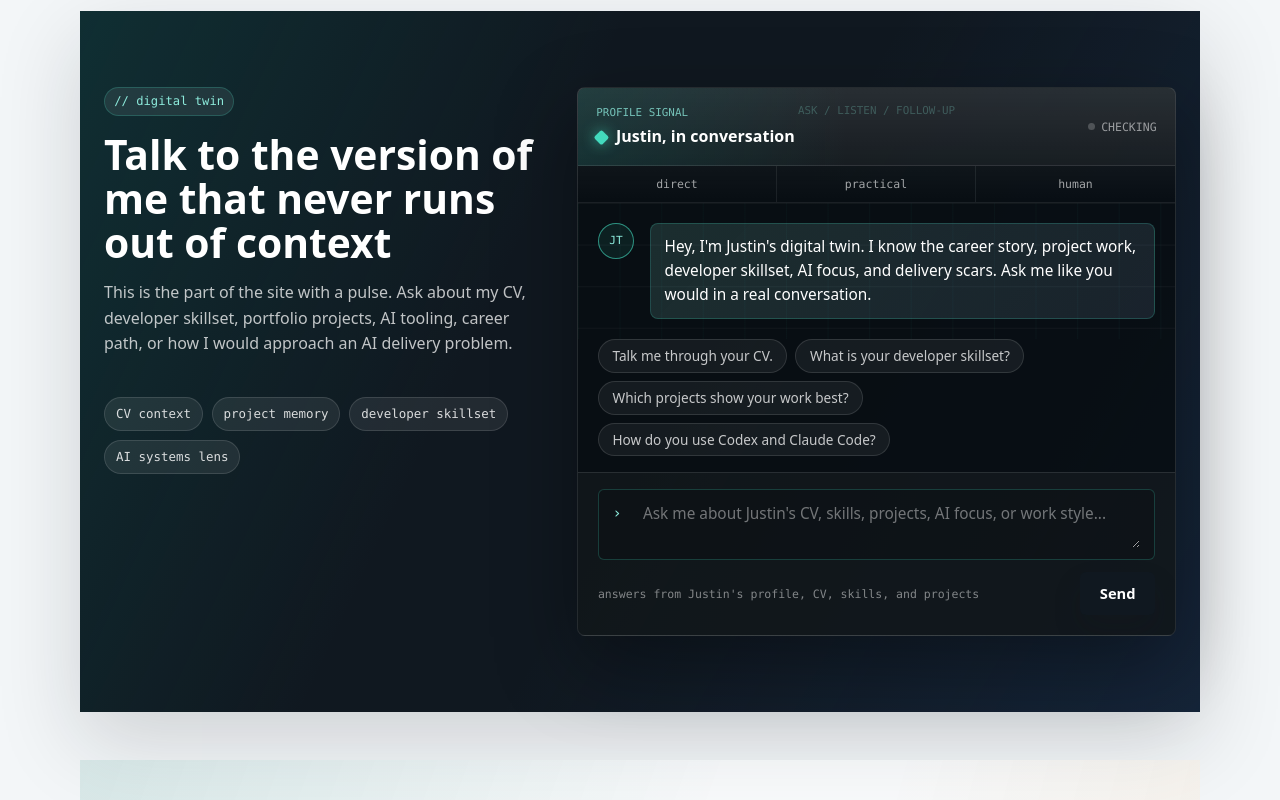
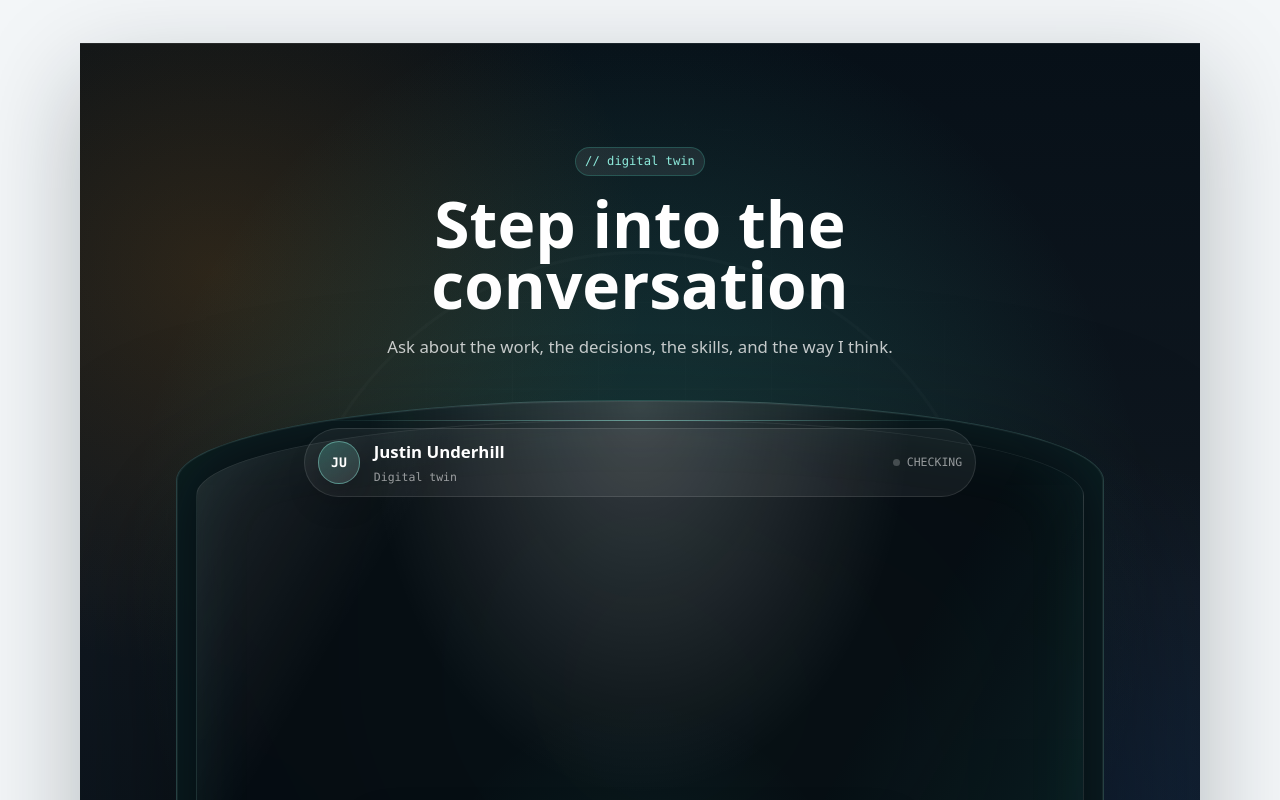
Before and after one commit to justinunderhill/digitalcv, a Next.js app: page / in a window 1280 px wide. Shown: the part 4000-4800 px from the top of the page. Built offline with nearby package versions, Linux system fonts and the light colour scheme; no server answers.

Commit message:
Redesign digital twin experience

```diff
--- a/app/components/digital-twin-chat.tsx
+++ b/app/components/digital-twin-chat.tsx
@@ -13,17 +13,16 @@ type Message = {
 type TwinMode = "checking" | "openai" | "fallback";
 
 const starterPrompts = [
-  "Talk me through your CV.",
-  "What is your developer skillset?",
-  "Which projects show your work best?",
-  "How do you use Codex and Claude Code?",
+  "Your story",
+  "Your builds",
+  "Your AI lens",
 ];
 
 const initialMessage: Message = {
   id: "intro",
   role: "assistant",
   content:
-    "Hey, I'm Justin's digital twin. I know the career story, project work, developer skillset, AI focus, and delivery scars. Ask me like you would in a real conversation.",
+    "Hey, I'm Justin. Ask me about the work, the projects, or how I think through AI and delivery.",
 };
 
 function makeId() {
@@ -144,22 +143,21 @@ export function DigitalTwinChat() {
     mode === "openai" ? "live" : mode === "fallback" ? "fallback" : "checking";
 
   return (
+    <div className="twin-orbital">
+      <div className="twin-screen-glow" aria-hidden="true" />
       <div className="twin-card">
         <div className="twin-head">
+          <span className="twin-head-avatar" aria-hidden="true">
+            JU
+          </span>
           <div className="twin-title-group">
-          <span className="twin-kicker">profile signal</span>
-          <span className="twin-head-title">Justin, in conversation</span>
+            <span className="twin-head-title">Justin Underhill</span>
+            <span className="twin-kicker">Digital twin</span>
           </div>
           <span className={`twin-mode is-${mode}`}>{modeLabel}</span>
         </div>
 
         {statusNote ? <p className="twin-warning">{statusNote}</p> : null}
-
-      <div className="twin-persona" aria-label="Digital twin persona">
-        <span>direct</span>
-        <span>practical</span>
-        <span>human</span>
-      </div>
 
         <div className="twin-messages" aria-live="polite" ref={scrollRef}>
           {messages.map((message) => (
@@ -208,28 +206,23 @@ export function DigitalTwinChat() {
             Ask Justin&apos;s digital twin
           </label>
           <div className="twin-input-wrap">
-          <span className="twin-input-prompt" aria-hidden="true">
-            ›
-          </span>
             <textarea
               id="twin-input"
               value={input}
               onChange={(event) => setInput(event.target.value)}
               onKeyDown={handleInputKeyDown}
-            placeholder="Ask me about Justin's CV, skills, projects, AI focus, or work style..."
+              placeholder="Ask Justin anything..."
               rows={2}
               disabled={isSending}
               maxLength={MAX_INPUT_LENGTH}
               required
             />
-        </div>
-        <div className="twin-form-row">
-          <span className="twin-form-hint">answers from Justin&apos;s profile, CV, skills, and projects</span>
             <button className="button button-primary" type="submit" disabled={isSending}>
               {isSending ? "Sending…" : "Send"}
             </button>
           </div>
         </form>
       </div>
+    </div>
   );
 }
--- a/app/globals.css
+++ b/app/globals.css
@@ -1142,29 +1142,66 @@ footer {
 /* ---------- Digital Twin chat ---------- */
 
 .twin-hub-section {
-  margin: 3rem -1.5rem;
-  padding: 4.75rem 1.5rem;
+  position: relative;
+  overflow: hidden;
+  min-height: 58rem;
+  display: grid;
+  align-items: center;
+  margin: 5rem -1.5rem;
+  padding: 6.5rem 1.5rem 7rem;
   border: 0;
   background:
-    linear-gradient(115deg, rgba(15, 118, 110, 0.24), transparent 38%),
-    linear-gradient(300deg, rgba(36, 79, 143, 0.22), transparent 46%),
-    #101820;
-  box-shadow: var(--shadow-lg);
+    radial-gradient(ellipse at 50% 46%, rgba(67, 217, 189, 0.22), transparent 32rem),
+    radial-gradient(ellipse at 12% 20%, rgba(200, 121, 18, 0.18), transparent 27rem),
+    radial-gradient(ellipse at 84% 72%, rgba(36, 79, 143, 0.3), transparent 30rem),
+    linear-gradient(180deg, #071018 0%, #101820 48%, #061018 100%);
+  box-shadow:
+    0 36px 96px rgba(16, 24, 32, 0.28),
+    0 -1px 0 rgba(255, 255, 255, 0.08) inset,
+    0 1px 0 rgba(255, 255, 255, 0.08) inset;
+}
+
+.twin-hub-section::before {
+  content: "";
+  position: absolute;
+  inset: 0;
+  background:
+    radial-gradient(ellipse at center, transparent 0 22rem, rgba(255, 255, 255, 0.06) 22.1rem 22.2rem, transparent 22.3rem),
+    radial-gradient(ellipse at center, transparent 0 30rem, rgba(255, 255, 255, 0.035) 30.1rem 30.2rem, transparent 30.3rem),
+    linear-gradient(rgba(255, 255, 255, 0.035) 1px, transparent 1px),
+    linear-gradient(90deg, rgba(255, 255, 255, 0.028) 1px, transparent 1px);
+  background-size: 100% 100%, 100% 100%, 5.4rem 5.4rem, 5.4rem 5.4rem;
+  mask-image: radial-gradient(ellipse at center, rgba(0, 0, 0, 0.94), transparent 72%);
+  pointer-events: none;
+}
+
+.twin-hub-section::after {
+  content: "";
+  position: absolute;
+  inset: auto 0 0;
+  height: 8rem;
+  background: linear-gradient(180deg, transparent, rgba(16, 24, 32, 0.38));
+  pointer-events: none;
 }
 
 .twin-hub {
+  position: relative;
+  z-index: 1;
   max-width: var(--container);
-  display: grid;
-  grid-template-columns: minmax(17rem, 0.72fr) minmax(0, 1fr);
-  gap: 2.6rem;
-  align-items: start;
+  width: 100%;
+  margin: 0 auto;
+  display: grid;
+  justify-items: center;
+  gap: 2.4rem;
 }
 
 .twin-hub-copy {
-  position: sticky;
-  top: 5.75rem;
-  display: grid;
-  gap: 1rem;
+  position: relative;
+  display: grid;
+  justify-items: center;
+  gap: 1.15rem;
+  max-width: 48rem;
+  text-align: center;
 }
 
 .twin-hub-copy .label {
@@ -1178,101 +1215,133 @@ footer {
 .twin-hub-copy h2 {
   margin-bottom: 0;
   color: #ffffff;
-  font-size: 2.55rem;
-  line-height: 1.08;
+  font-size: 4rem;
+  line-height: 0.95;
+  text-wrap: balance;
 }
 
 .twin-hub-copy p {
-  max-width: 30rem;
-  color: rgba(255, 255, 255, 0.74);
-}
-
-.twin-hub-rail {
+  max-width: 34rem;
+  color: rgba(255, 255, 255, 0.78);
+  font-size: 1.05rem;
+}
+
+.twin-orbital {
+  position: relative;
+  width: min(100%, 58rem);
+  display: grid;
+  place-items: center;
+  isolation: isolate;
+}
+
+.twin-screen-glow {
+  position: absolute;
+  inset: -3.8rem 2rem;
+  z-index: -1;
+  border-radius: 50%;
+  background:
+    radial-gradient(ellipse at center, rgba(67, 217, 189, 0.32), transparent 58%),
+    radial-gradient(ellipse at 70% 45%, rgba(200, 121, 18, 0.16), transparent 40%);
+  filter: blur(18px);
+  animation: twin-orbit-breathe 6s ease-in-out infinite;
+  pointer-events: none;
+}
+
+.twin-card {
+  position: relative;
+  overflow: hidden;
+  width: 100%;
+  min-height: 42rem;
   display: flex;
-  flex-wrap: wrap;
-  gap: 0.55rem;
-  margin-top: 0.5rem;
-}
-
-.twin-hub-rail span {
-  width: fit-content;
-  border: 1px solid rgba(255, 255, 255, 0.12);
+  flex-direction: column;
+  border: 1px solid rgba(141, 235, 220, 0.24);
+  border-radius: 48% / 12%;
+  background:
+    radial-gradient(ellipse at 50% 0%, rgba(255, 255, 255, 0.2), transparent 17rem),
+    radial-gradient(ellipse at 50% 100%, rgba(67, 217, 189, 0.11), transparent 16rem),
+    rgba(6, 12, 17, 0.94);
+  box-shadow:
+    0 56px 150px rgba(0, 0, 0, 0.5),
+    0 0 0 1px rgba(255, 255, 255, 0.06) inset,
+    0 0 80px rgba(67, 217, 189, 0.12) inset;
+  backdrop-filter: blur(20px);
+}
+
+.twin-card::before {
+  content: "";
+  position: absolute;
+  inset: 1.2rem;
+  border: 1px solid rgba(255, 255, 255, 0.09);
+  border-radius: 48% / 12%;
+  background:
+    linear-gradient(120deg, rgba(255, 255, 255, 0.12), transparent 22%),
+    linear-gradient(300deg, rgba(67, 217, 189, 0.12), transparent 34%);
+  opacity: 0.88;
+  pointer-events: none;
+}
+
+.twin-card::after {
+  content: "";
+  position: absolute;
+  left: 14%;
+  right: 14%;
+  top: 1.2rem;
+  height: 1px;
+  background: linear-gradient(90deg, transparent, rgba(141, 235, 220, 0.72), transparent);
+  opacity: 0.7;
+  pointer-events: none;
+}
+
+.twin-head {
+  position: relative;
+  z-index: 1;
+  display: grid;
+  grid-template-columns: auto 1fr auto;
+  align-items: center;
+  gap: 0.85rem;
+  width: min(100% - 8rem, 42rem);
+  margin: 1.7rem auto 0;
+  border: 1px solid rgba(255, 255, 255, 0.11);
   border-radius: 999px;
-  background: rgba(255, 255, 255, 0.08);
-  color: rgba(255, 255, 255, 0.84);
-  font-family: var(--font-mono);
-  font-size: 0.78rem;
-  letter-spacing: 0;
-  padding: 0.38rem 0.68rem;
-}
-
-.twin-card {
-  position: relative;
-  overflow: hidden;
-  border: 1px solid rgba(255, 255, 255, 0.12);
-  border-radius: var(--radius);
-  background:
-    linear-gradient(180deg, rgba(255, 255, 255, 0.1), transparent 7rem),
-    rgba(7, 13, 18, 0.88);
-  box-shadow: 0 28px 80px rgba(0, 0, 0, 0.36);
-}
-
-.twin-card::before {
-  content: "ASK / LISTEN / FOLLOW-UP";
-  position: absolute;
-  top: 0.85rem;
-  left: 50%;
-  color: rgba(141, 235, 220, 0.26);
-  font-family: var(--font-mono);
-  font-size: 0.68rem;
-  letter-spacing: 0;
-  transform: translateX(-50%);
-  pointer-events: none;
-}
-
-.twin-head {
-  display: flex;
-  align-items: center;
-  justify-content: space-between;
-  gap: 1rem;
-  border-bottom: 1px solid rgba(255, 255, 255, 0.1);
-  background:
-    linear-gradient(90deg, rgba(15, 118, 110, 0.22), transparent 45%),
-    rgba(255, 255, 255, 0.035);
-  padding: 1rem 1.15rem 0.95rem;
-}
-
-.twin-title-group {
-  display: grid;
-  gap: 0.18rem;
-}
-
-.twin-kicker {
-  color: rgba(141, 235, 220, 0.78);
-  font-family: var(--font-mono);
-  font-size: 0.68rem;
-  letter-spacing: 0;
-  text-transform: uppercase;
-}
-
-.twin-head-title {
+  background: rgba(255, 255, 255, 0.06);
+  padding: 0.62rem 0.8rem;
+}
+
+.twin-head-avatar {
+  width: 2.65rem;
+  height: 2.65rem;
   display: inline-flex;
   align-items: center;
-  gap: 0.55rem;
+  justify-content: center;
+  border: 1px solid rgba(141, 235, 220, 0.45);
+  border-radius: 50%;
+  background:
+    linear-gradient(145deg, rgba(67, 217, 189, 0.22), rgba(255, 255, 255, 0.08)),
+    rgba(255, 255, 255, 0.04);
   color: #ffffff;
-  font-size: 1rem;
+  font-family: var(--font-mono);
+  font-size: 0.82rem;
+  font-weight: 800;
+  box-shadow: 0 16px 32px rgba(0, 0, 0, 0.22);
+}
+
+.twin-title-group {
+  display: grid;
+  gap: 0.12rem;
+}
+
+.twin-kicker {
+  color: rgba(255, 255, 255, 0.56);
+  font-family: var(--font-mono);
+  font-size: 0.72rem;
+  letter-spacing: 0;
+}
+
+.twin-head-title {
+  color: #ffffff;
+  font-size: 1.05rem;
   font-weight: 700;
   letter-spacing: 0;
-}
-
-.twin-head-title::before {
-  content: "";
-  width: 0.68rem;
-  height: 0.68rem;
-  border-radius: 2px;
-  background: #43d9bd;
-  box-shadow: 0 0 14px rgba(67, 217, 189, 0.7);
-  transform: rotate(45deg);
 }
 
 .twin-mode {
@@ -1309,6 +1378,8 @@ footer {
 }
 
 .twin-warning {
+  position: relative;
+  z-index: 1;
   margin: 0;
   padding: 0.6rem 1.1rem;
   border-bottom: 1px solid rgba(200, 121, 18, 0.22);
@@ -1318,36 +1389,19 @@ footer {
   font-size: 0.78rem;
 }
 
-.twin-persona {
-  display: grid;
-  grid-template-columns: repeat(3, 1fr);
-  border-bottom: 1px solid rgba(255, 255, 255, 0.08);
-}
-
-.twin-persona span {
-  padding: 0.55rem 0.75rem;
-  border-right: 1px solid rgba(255, 255, 255, 0.08);
-  color: rgba(255, 255, 255, 0.62);
-  font-family: var(--font-mono);
-  font-size: 0.72rem;
-  letter-spacing: 0;
-  text-align: center;
-}
-
-.twin-persona span:last-child {
-  border-right: 0;
-}
-
 .twin-messages {
-  max-height: 26rem;
+  position: relative;
+  z-index: 1;
+  flex: 1;
+  min-height: 24rem;
+  max-height: 31rem;
   overflow-y: auto;
   display: grid;
-  gap: 0.9rem;
-  padding: 1.25rem;
-  background:
-    linear-gradient(rgba(255, 255, 255, 0.04) 1px, transparent 1px),
-    linear-gradient(90deg, rgba(67, 217, 189, 0.035) 1px, transparent 1px);
-  background-size: 100% 2.6rem, 2.6rem 100%;
+  align-content: end;
+  gap: 1rem;
+  width: min(100% - 8rem, 42rem);
+  margin: 1rem auto 0;
+  padding: 1.25rem 0.4rem;
   scroll-behavior: smooth;
 }
 
@@ -1356,6 +1410,20 @@ footer {
   grid-template-columns: 2.5rem 1fr;
   gap: 0.75rem;
   align-items: start;
+}
+
+.twin-message.is-user {
+  grid-template-columns: 1fr 2.5rem;
+}
+
+.twin-message.is-user .twin-avatar {
+  grid-column: 2;
+  grid-row: 1;
+}
+
+.twin-message.is-user .twin-bubble {
+  grid-column: 1;
+  justify-self: end;
 }
 
 .twin-avatar {
@@ -1381,11 +1449,12 @@ footer {
 
 .twin-bubble {
   width: fit-content;
-  max-width: 100%;
+  max-width: min(100%, 34rem);
   border: 1px solid rgba(255, 255, 255, 0.1);
-  border-radius: var(--radius);
+  border-radius: 1.35rem;
   background: rgba(255, 255, 255, 0.065);
-  padding: 0.72rem 0.85rem;
+  padding: 0.82rem 0.95rem;
+  box-shadow: 0 16px 36px rgba(0, 0, 0, 0.14);
 }
 
 .twin-message.is-assistant .twin-bubble {
@@ -1393,6 +1462,11 @@ footer {
   background:
     linear-gradient(135deg, rgba(67, 217, 189, 0.09), rgba(36, 79, 143, 0.08)),
     rgba(255, 255, 255, 0.065);
+}
+
+.twin-message.is-user .twin-bubble {
+  border-color: rgba(255, 255, 255, 0.2);
+  background: rgba(255, 255, 255, 0.15);
 }
 
 .twin-bubble p {
@@ -1409,21 +1483,27 @@ footer {
 }
 
 .twin-prompts {
+  position: relative;
+  z-index: 1;
   display: flex;
+  justify-content: center;
   flex-wrap: wrap;
   gap: 0.5rem;
-  padding: 0 1.25rem 1rem;
+  width: min(100% - 8rem, 42rem);
+  margin: 0 auto;
+  padding: 0 0 1rem;
 }
 
 .twin-chip {
-  min-height: 2.1rem;
-  border: 1px solid rgba(255, 255, 255, 0.12);
+  min-height: 2.35rem;
+  border: 1px solid rgba(141, 235, 220, 0.2);
   border-radius: 999px;
-  background: rgba(255, 255, 255, 0.06);
-  color: rgba(255, 255, 255, 0.76);
+  background: rgba(255, 255, 255, 0.075);
+  color: rgba(255, 255, 255, 0.82);
   cursor: pointer;
   font-size: 0.85rem;
-  padding: 0 0.85rem;
+  font-weight: 650;
+  padding: 0 0.9rem;
   transition:
     background 0.18s ease,
     border-color 0.18s ease,
@@ -1444,23 +1524,26 @@ footer {
 }
 
 .twin-form {
+  position: relative;
+  z-index: 1;
   display: grid;
   grid-template-columns: 1fr;
+  width: min(100% - 8rem, 42rem);
+  margin: 0 auto 2rem;
+  padding: 0;
+}
+
+.twin-input-wrap {
+  display: grid;
+  grid-template-columns: 1fr auto;
+  align-items: end;
   gap: 0.75rem;
-  border-top: 1px solid rgba(255, 255, 255, 0.1);
-  background: rgba(255, 255, 255, 0.035);
-  padding: 1rem 1.25rem 1.25rem;
-}
-
-.twin-input-wrap {
-  display: grid;
-  grid-template-columns: 1.5rem 1fr;
-  align-items: start;
-  gap: 0.4rem;
-  border: 1px solid rgba(67, 217, 189, 0.22);
-  border-radius: var(--radius-sm);
-  background: rgba(0, 0, 0, 0.16);
-  padding: 0.72rem 0.85rem;
+  border: 1px solid rgba(141, 235, 220, 0.32);
+  border-radius: 999px;
+  background:
+    linear-gradient(180deg, rgba(255, 255, 255, 0.08), transparent),
+    rgba(0, 0, 0, 0.26);
+  padding: 0.7rem;
   transition:
     border-color 0.18s ease,
     box-shadow 0.18s ease;
@@ -1471,17 +1554,9 @@ footer {
   box-shadow: 0 0 0 3px rgba(67, 217, 189, 0.12);
 }
 
-.twin-input-prompt {
-  color: #8debdc;
-  font-family: var(--font-mono);
-  font-size: 0.95rem;
-  line-height: 1.5;
-  user-select: none;
-}
-
 .twin-input-wrap textarea {
   width: 100%;
-  min-height: 2.6rem;
+  min-height: 3rem;
   border: 0;
   outline: 0;
   background: transparent;
@@ -1490,27 +1565,25 @@ footer {
   font-size: 0.96rem;
   line-height: 1.5;
   resize: vertical;
+  padding: 0.45rem 0.75rem 0.45rem 1rem;
 }
 
 .twin-input-wrap textarea::placeholder {
   color: rgba(255, 255, 255, 0.42);
 }
 
-.twin-form-row {
-  display: flex;
-  align-items: center;
-  justify-content: space-between;
-  gap: 0.75rem;
-}
-
-.twin-form-hint {
-  color: rgba(255, 255, 255, 0.48);
-  font-family: var(--font-mono);
-  font-size: 0.72rem;
+.twin-input-wrap .button {
+  min-height: 2.75rem;
+  align-self: end;
+  border-radius: 999px;
+  padding: 0 1.25rem;
 }
 
 .twin-error {
-  margin: 0 1.25rem 1rem;
+  position: relative;
+  z-index: 1;
+  width: min(100% - 8rem, 42rem);
+  margin: 0 auto 1rem;
   padding: 0.6rem 0.85rem;
   border: 1px solid rgba(220, 38, 38, 0.36);
   border-radius: var(--radius-sm);
@@ -1525,6 +1598,17 @@ footer {
   }
   50% {
     opacity: 1;
+  }
+}
+
+@keyframes twin-orbit-breathe {
+  0%, 100% {
+    opacity: 0.72;
+    transform: scale(0.98);
+  }
+  50% {
+    opacity: 1;
+    transform: scale(1.03);
   }
 }
 
@@ -1816,25 +1900,50 @@ footer {
   .twin-hub-section {
     margin-left: -1.5rem;
     margin-right: -1.5rem;
+    min-height: auto;
     padding-top: 3rem;
     padding-bottom: 3rem;
   }
 
+  .twin-orbital {
+    width: 100%;
+  }
+
   .twin-hub-copy h2 {
-    font-size: 2rem;
+    font-size: 2.4rem;
+  }
+
+  .twin-card {
+    min-height: 39rem;
+    border-radius: 2.2rem;
   }
 
   .twin-card::before {
-    display: none;
+    inset: 0.65rem;
+    border-radius: 1.8rem;
+  }
+
+  .twin-head,
+  .twin-messages,
+  .twin-prompts,
+  .twin-form,
+  .twin-error {
+    width: calc(100% - 2rem);
   }
 
   .twin-messages {
     max-height: 22rem;
-  }
-
-  .twin-form-row {
-    align-items: stretch;
-    flex-direction: column;
+    padding-left: 0;
+    padding-right: 0;
+  }
+
+  .twin-input-wrap {
+    grid-template-columns: 1fr;
+    border-radius: 1.3rem;
+  }
+
+  .twin-input-wrap .button {
+    width: 100%;
   }
 }
 
--- a/app/page.tsx
+++ b/app/page.tsx
@@ -341,18 +341,10 @@ export default function Home() {
           <div className="twin-hub">
             <div className="twin-hub-copy">
               <span className="label">{"// digital twin"}</span>
-              <h2 id="twin-heading">Talk to the version of me that never runs out of context</h2>
+              <h2 id="twin-heading">Step into the conversation</h2>
               <p>
-                This is the part of the site with a pulse. Ask about my CV,
-                developer skillset, portfolio projects, AI tooling, career path, or how I
-                would approach an AI delivery problem.
+                Ask about the work, the decisions, the skills, and the way I think.
               </p>
-              <div className="twin-hub-rail" aria-label="Digital twin capabilities">
-                <span>CV context</span>
-                <span>project memory</span>
-                <span>developer skillset</span>
-                <span>AI systems lens</span>
-              </div>
             </div>
             <DigitalTwinChat />
           </div>
```
Lines whose indentation alone changed are shown as unchanged.
